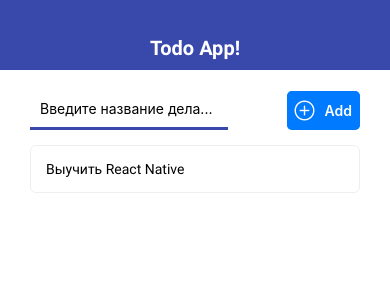
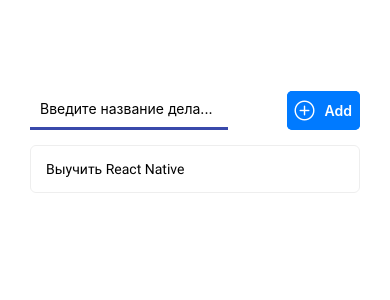
Before and after one commit to nrabotko/React, a React Native app: screen / in a window 390 px wide. Shown: the top 300 px of the page. Built offline with nearby package versions, Linux system fonts and the light colour scheme.

Commit message:
Add platform in 3 files

```diff
--- a/src/components/AddTodo.js
+++ b/src/components/AddTodo.js
@@ -1,5 +1,5 @@
 import React, { useState } from 'react'
-import { View, StyleSheet, TextInput, Button, Alert } from 'react-native'
+import { View, StyleSheet, TextInput, Button, Alert, Keyboard } from 'react-native'
 import { AntDesign } from '@expo/vector-icons'
 import { THEME } from '../theme'
 
@@ -10,6 +10,7 @@
     if (value.trim()) {
       onSubmit(value)
       setValue('')
+      Keyboard.dismiss()
     } else {
       Alert.alert('Название дела не может быть пустым')
     }
--- a/src/components/Navbar.js
+++ b/src/components/Navbar.js
@@ -1,11 +1,14 @@
 import React from 'react'
-import { View, StyleSheet } from 'react-native'
+import { View, StyleSheet, Platform } from 'react-native'
 import { THEME } from '../theme'
 import { AppTextBold } from '../components/ui/AppTextBold'
 
 export const Navbar = ({ title }) => {
   return (
-    <View style={styles.navbar}>
+    <View style={{...styles.navbar, ...Platform.select({
+      ios: styles.navbarIos,
+      android: styles.navbarAndroid
+    })}}>
       <AppTextBold style={styles.text}>{title}</AppTextBold>
     </View>
   )
@@ -16,11 +19,18 @@
     height: 70,
     alignItems: 'center',
     justifyContent: 'flex-end',
+    paddingBottom: 10,
+  },
+  navbarAndroid: {
     backgroundColor: THEME.MAIN_COLOR,
-    paddingBottom: 10
+  },
+  navbarIos: {
+    borderBottomColor: THEME.MAIN_COLOR,
+    borderBottomWidth: 1,
+
   },
   text: {
-    color: 'white',
+    color: Platform.OS === 'ios' ? THEME.MAIN_COLOR : '#fff',
     fontSize: 20
   }
 })
--- a/src/components/ui/AppButton.js
+++ b/src/components/ui/AppButton.js
@@ -1,15 +1,16 @@
 import React, {useState} from 'react'
-import { StyleSheet, View, TouchableOpacity} from 'react-native'
+import { StyleSheet, View, TouchableOpacity, Platform, TouchableNativeFeedback} from 'react-native'
 import {AppTextBold} from './AppTextBold'
 import { THEME } from '../../theme'
 
 export const AppButton = ({ children, onPress, color = THEME.MAIN_COLOR }) => {
+    const Wrapper = Platform.OS === 'android' ? TouchableNativeFeedback : TouchableOpacity
     return(
-        <TouchableOpacity onPress={onPress} activeOpacity={0.7}>
+        <Wrapper onPress={onPress} activeOpacity={0.7}>
             <View style={{...styles.button, backgroundColor: color }}>
                 <AppTextBold style={styles.text}>{children}</AppTextBold>
             </View>
-        </TouchableOpacity>
+        </Wrapper>
     )}
 
 const styles = StyleSheet.create({
```
